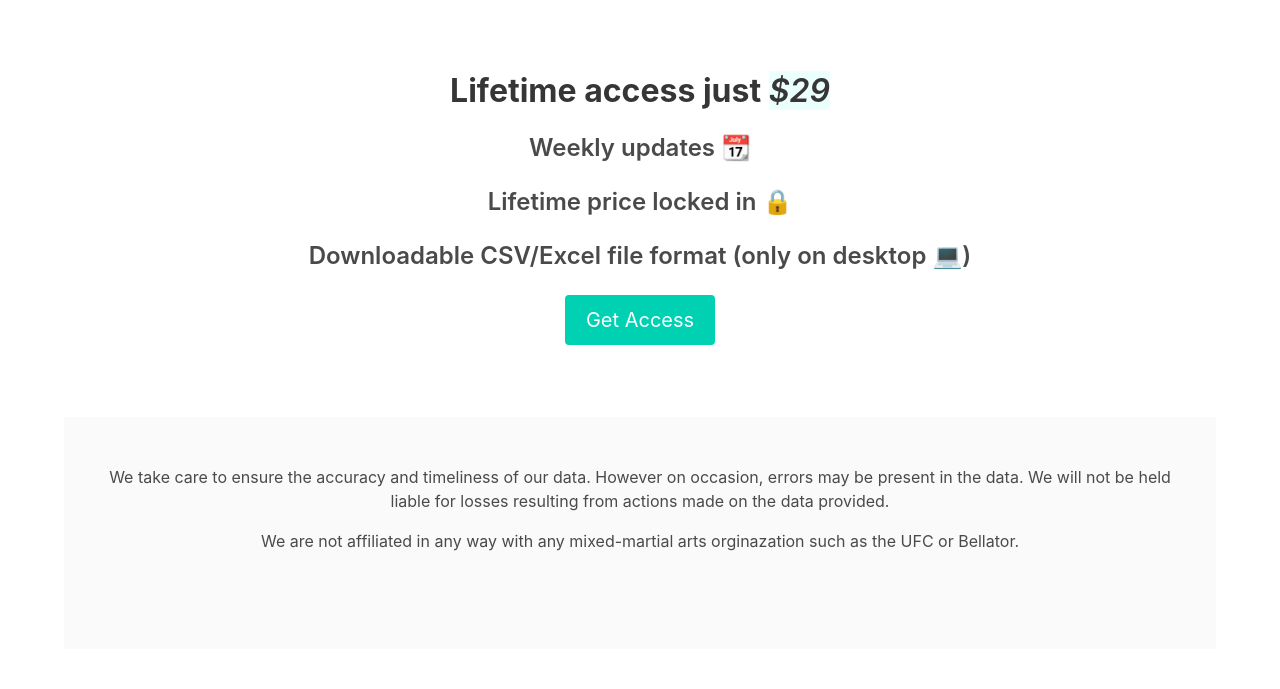
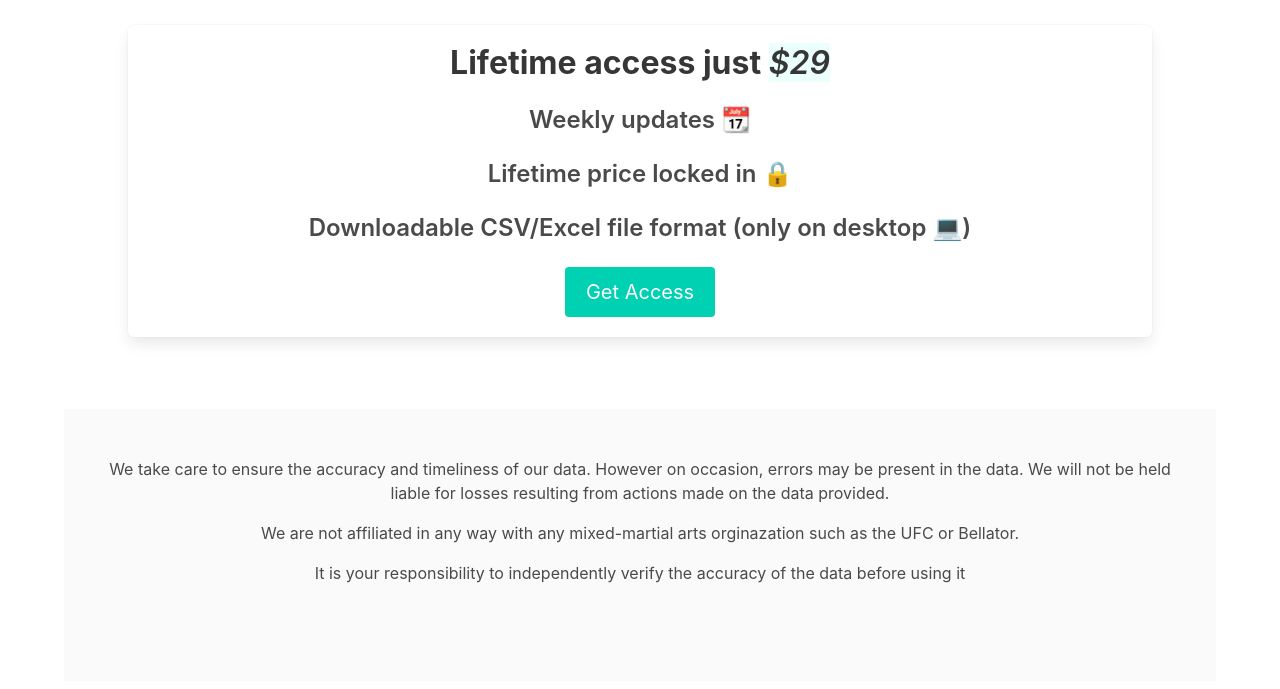
Before and after one commit to taylordye/fast-api-sandbox, a FastAPI app: page / in a window 1280 px wide. Shown: the part 794-1483 px from the top of the page. Before the commit the page ends 1345 px from the top, so only its background shows below. Run offline with FastAPI, Linux system fonts and the light colour scheme.

Commit message:
Frontend tweaks

```diff
--- a/src/templates/home.html
+++ b/src/templates/home.html
@@ -12,8 +12,8 @@
 
     <div class="columns">
         <div class="column">
-            <section class="ml-4 mr-4 has-text-centered">
-                <p class="title has-text-weight-bold has-text-primary mt-6">Free Sample 👀</p>
+            <section class="has-text-centered">
+                <p class="title has-text-weight-bold has-text-primary">Free Sample 👀</p>
                 <iframe class="airtable-embed" src="https://airtable.com/embed/shrt7jxbK63jNlPsc?backgroundColor=cyan&viewControls=on" frameborder="0" onmousewheel="" width="75%" height="433" style="background: transparent; border: 1px solid #ccc;"></iframe>
             </section>
         </div>
@@ -23,11 +23,13 @@
         <div class="column">
             <section class="ml-4 mr-4">
                 <div class="hero-body has-text-centered">
+                    <form action="" class="box">
                         <p class="title has-text-weight-bold">Lifetime access just <span class="has-text-weight-semibold is-italic has-background-primary-light">$29</span></p>
                         <p class="subtitle is-size-4 has-text-weight-semibold mt-4">Weekly updates 📆</p>
                         <p class="subtitle is-size-4 has-text-weight-semibold">Lifetime price locked in 🔒</p>
                         <p class="subtitle is-size-4 has-text-weight-semibold">Downloadable CSV/Excel file format (only on desktop 💻)</p>
                         <button class="button is-primary is-medium">Get Access</button>
+                    </form>
                 </div>
             </section>
         </div>
@@ -41,6 +43,9 @@
             <p>
                 We are not affiliated in any way with any mixed-martial arts orginazation such as the UFC or Bellator.
             </p>
+            <p>
+                It is your responsibility to independently verify the accuracy of the data before using it
+            </p>
         </div>
     </footer>
 
```
Lines whose indentation alone changed are shown as unchanged.
